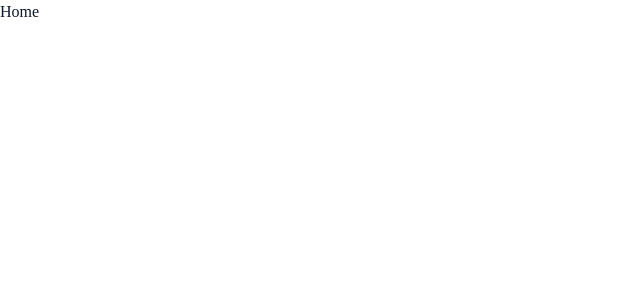
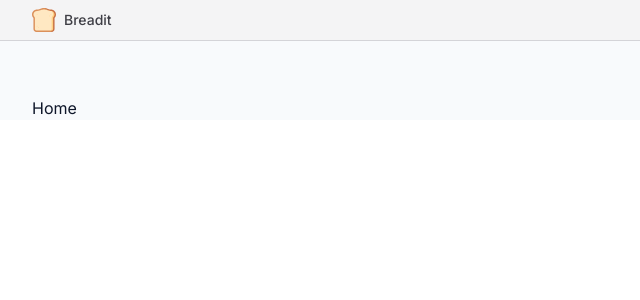
Before and after one commit to gerrardxcc/Breadit, a Next.js app: page / in a window 1280 px wide. Shown: the top 300 px of the page, without its empty margins (0-640 px from the left). Built offline with nearby package versions, Linux system fonts and the light colour scheme.

Commit message:
create NavBar and Logo

```diff
--- a/package.json
+++ b/package.json
@@ -40,6 +40,7 @@
     "autoprefixer": "10.4.14",
     "axios": "^1.4.0",
     "class-variance-authority": "^0.6.0",
+    "clsx": "^1.2.1",
     "cmdk": "^0.2.0",
     "date-fns": "^2.30.0",
     "editorjs-react-renderer": "^3.5.1",
--- a/src/app/layout.tsx
+++ b/src/app/layout.tsx
@@ -1,18 +1,31 @@
-import '@/styles/globals.css'
+import '@/styles/globals.css';
+import { Inter } from 'next/font/google';
+import { cn } from '@/lib/utils';
+import NavBar from '@/components/NavBar';
 
 export const metadata = {
   title: 'Breadit',
   description: 'A Reddit clone built with Next.js and TypeScript.',
-}
+};
+
+const inter = Inter({ subsets: ['latin'] });
 
 export default function RootLayout({
   children,
 }: {
-  children: React.ReactNode
+  children: React.ReactNode;
 }) {
   return (
-    <html lang='en'>
-      <body>{children}</body>
+    <html
+      lang='en'
+      className={cn('bg-white to-slate-900 antialiased light', inter.className)}
+    >
+      <body className='max-h-screen pt-12 bg-slate-50 antialiased'>
+        <NavBar />
+        <div className='container max-w-7xl mx-auto h-full pt-12'>
+          {children}
+        </div>
+      </body>
     </html>
-  )
+  );
 }
--- /dev/null
+++ b/src/components/Icons.tsx
@@ -0,0 +1,33 @@
+import { LucideProps } from 'lucide-react';
+
+export const Icons = {
+  logo: (props: LucideProps) => (
+    <svg {...props} viewBox='0 0 497 497'>
+      <g>
+        <path
+          d='m392 30c-71.75 0-71.75-30-143.5-30l128.5 497h30c33.137 0 60-26.863 60-60v-228.526c18.555-18.938 30-44.867 30-73.474 0-57.99-47.01-105-105-105z'
+          fill='#c87044'
+        />
+        <path
+          d='m437 437-45-377c-41.895 0-63.904-18.405-83.322-34.644-16.942-14.167-30.323-25.356-60.178-25.356-71.75 0-71.75 30-143.5 30-57.99 0-105 47.01-105 105 0 28.607 11.445 54.537 30 73.474v228.526c0 33.137 26.863 60 60 60h287c33.137 0 60-26.863 60-60z'
+          fill='#db905a'
+        />
+        <path
+          d='m392 60-15 407h30c16.542 0 30-13.458 30-30v-228.526c0-7.851 3.077-15.388 8.571-20.996 13.819-14.103 21.429-32.74 21.429-52.478 0-41.355-33.645-75-75-75z'
+          fill='#ffd185'
+        />
+        <path
+          d='m407 437v-228.526c0-15.796 6.088-30.708 17.143-41.991 8.291-8.462 12.857-19.643 12.857-31.483 0-41.355-20.187-75-45-75-41.895 0-63.904-9.203-83.322-17.322-16.942-7.083-30.323-12.678-60.178-12.678-29.856 0-43.236 5.595-60.177 12.678-19.419 8.119-41.429 17.322-83.323 17.322-41.355 0-75 33.645-75 75 0 19.738 7.61 38.375 21.429 52.479 5.494 5.607 8.571 13.145 8.571 20.995v228.526c0 16.542 13.458 30 30 30h287c16.542 0 30-13.458 30-30z'
+          fill='#ffe8c2'
+        />
+        <g fill='#ffd185'>
+          <circle cx='392' cy='135' r='7.5' />
+          <circle cx='362' cy='165' r='7.5' />
+          <circle cx='105' cy='377' r='7.5' />
+          <circle cx='135' cy='407' r='7.5' />
+          <circle cx='105' cy='135' r='7.5' />
+        </g>
+      </g>
+    </svg>
+  ),
+};
--- /dev/null
+++ b/src/components/NavBar.tsx
@@ -0,0 +1,19 @@
+import Link from 'next/link';
+import { Icons } from './Icons';
+
+const NavBar = async () => {
+  return (
+    <div className='fixed top-0 inset-x-0 h-fit bg-zinc-100 border-b border-zinc-300 z-[10] py-2'>
+      <div className='container max-w-7xl h-full mx-auto flex items-center justify-between gap-2'>
+        {/* logo */}
+        <Link href='/' className='flex gap-2 items-center'>
+          <Icons.logo className='h-8 w-8 sm:h-6 sm:w-6' />
+          <p className='hidden text-zinc-700 text-sm font-medium md:block'>
+            Breadit
+          </p>
+        </Link>
+      </div>
+    </div>
+  );
+};
+export default NavBar;
```
Also changed, not shown: src/lib/utils.ts (+14 -13 lines), 1 other file (tests, documents, lock files or other folders).
